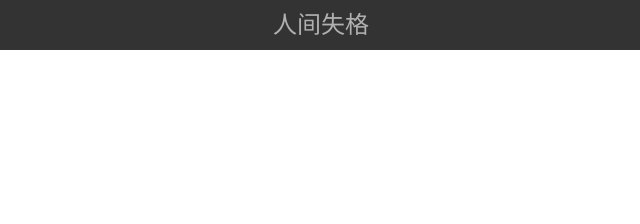
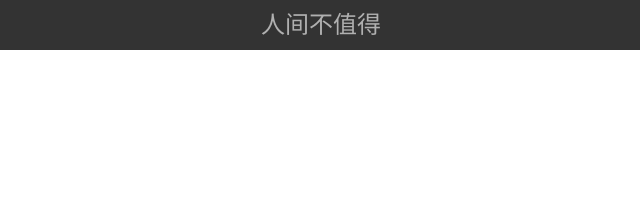
Before and after one commit to teemosauce/Canvas, a website: page index.html in a window 1280 px wide. Shown: the top 224 px of the page, 319-959 px from the left. Drawn offline with nearby package versions, Linux system fonts and the light colour scheme; files that its build step writes are made by us from their sources; files whose address does not match are found by name; a web font is replaced by a local one.

Commit message:
修改标题

```diff
--- a/index.html
+++ b/index.html
@@ -17,7 +17,7 @@
 
     <div class="header">
         <div class="container">
-            <div class="title">人间失格</div>
+            <div class="title">人间不值得</div>
         </div>
     </div>
 
```
